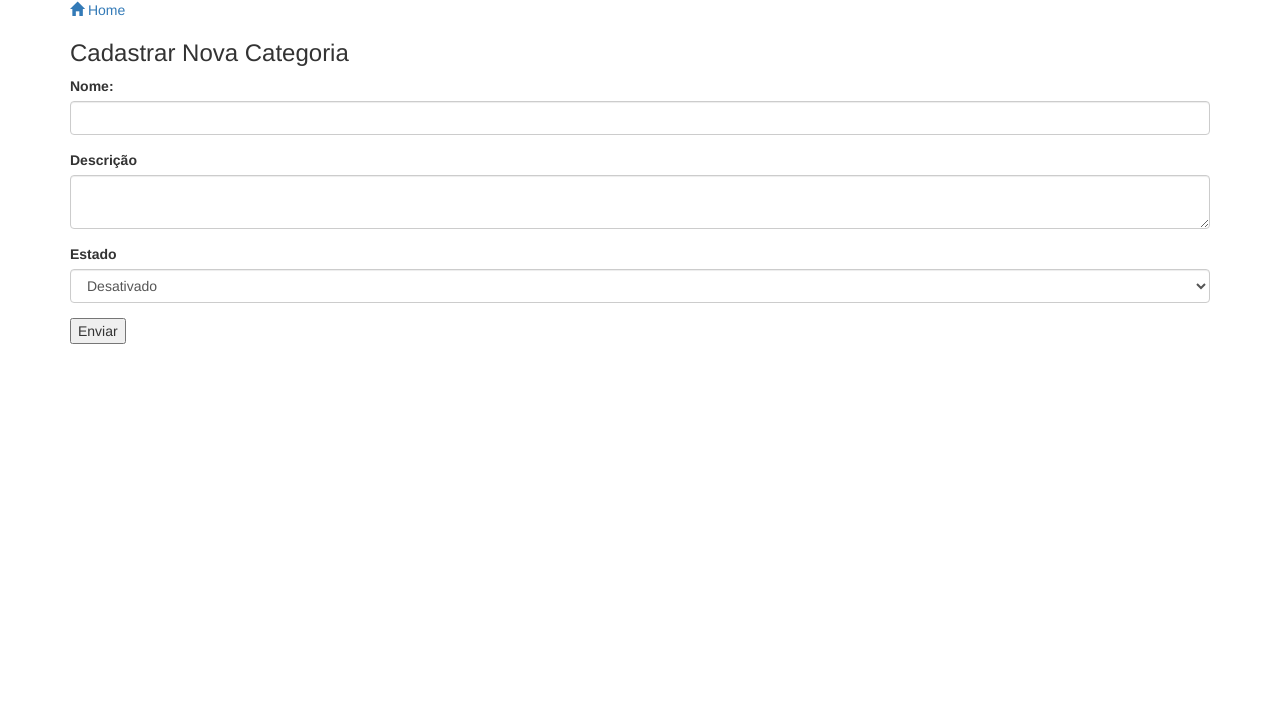
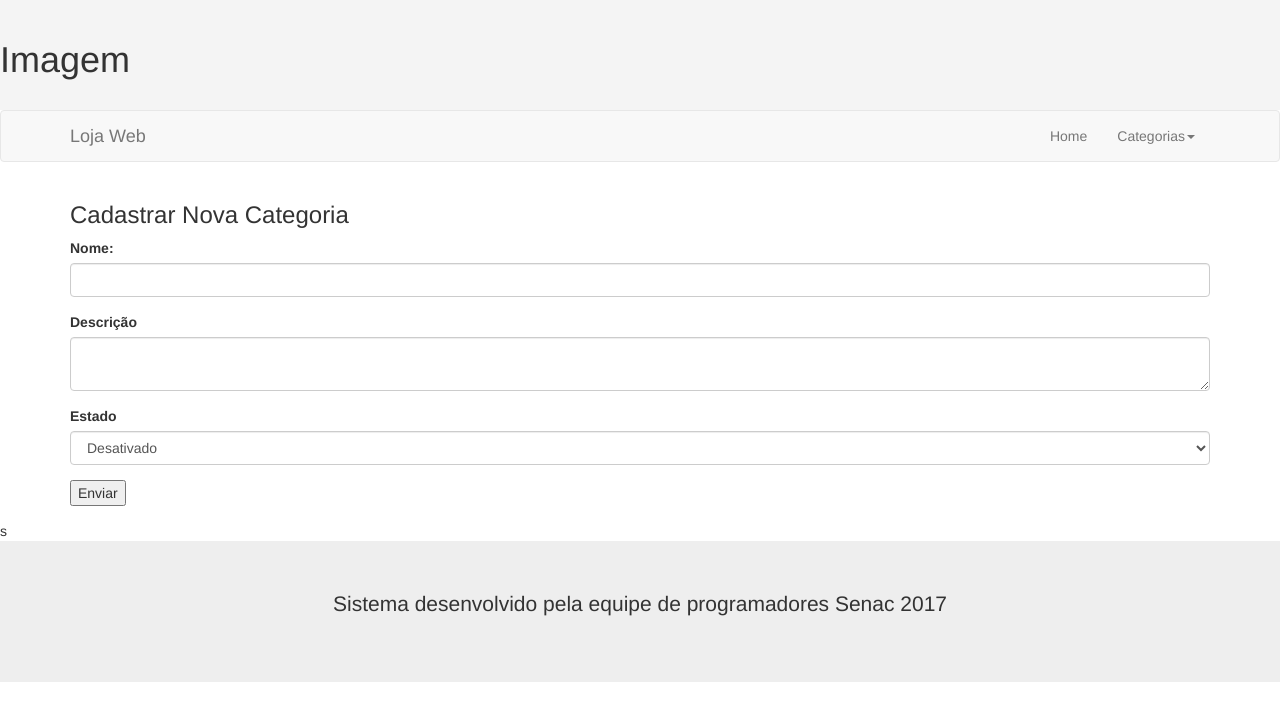
Before and after one commit to wanderluizz/projeto_final_senac, a PHP site: page /categorias/form-categoria.php in a window 1280 px wide. Shown: the top 721 px of the page. Run offline with PHP 8.4, Linux system fonts and the light colour scheme.

Commit message:
organizando as pastas do projeto

```diff
--- a/categorias/alterar-categoria.php
+++ b/categorias/alterar-categoria.php
@@ -1,6 +1,6 @@
 <?php
 
-require_once 'conexao.php';
+require_once '../conexao/conexao.php';
 
 $id = $_POST['id'];
 $nome = $_POST['nome'];
--- a/categorias/create-categoria.php
+++ b/categorias/create-categoria.php
@@ -1,5 +1,5 @@
 <?php
-require_once 'conexao.php';
+require_once '../conexao/conexao.php';
 
 if (isset($_POST['enviar'])) {
   $nome = $_POST['nome'];
--- a/categorias/editar-categoria.php
+++ b/categorias/editar-categoria.php
@@ -1,6 +1,5 @@
 <?php
-require_once 'conexao.php';
-
+require_once '../conexao/conexao.php';
 $id = $_GET['id'];
 $sql = "SELECT * FROM categorias WHERE id = {$id}";
 
--- a/categorias/excluir-categoria.php
+++ b/categorias/excluir-categoria.php
@@ -1,5 +1,5 @@
 <?php
-require_once 'conexao.php';
+require_once '../conexao/conexao.php';
 $id = $_GET['id'];
 $sql = "DELETE FROM categorias WHERE id = $id";
 $resultado = mysqli_query($conexao, $sql);
--- a/categorias/form-categoria.php
+++ b/categorias/form-categoria.php
@@ -1,16 +1,6 @@
-<!DOCTYPE html>
-<html>
-<head>
-  <meta charset="utf-8">
-  <title>Cadastrar Nova Categoria</title>
-  <link rel="stylesheet" href="https://maxcdn.bootstrapcdn.com/bootstrap/3.3.7/css/bootstrap.min.css" integrity="sha384-BVYiiSIFeK1dGmJRAkycuHAHRg32OmUcww7on3RYdg4Va+PmSTsz/K68vbdEjh4u" crossorigin="anonymous">
-</head>
-<body>
+<?php require_once '../includes/header-pages.php'; ?>
+<?php require_once '../includes/menu.php'; ?>
 <div class="container">
-    <a href="index.php">
-      <span class="glyphicon glyphicon-home" aria-hidden="true"></span>
-      Home
-    </a>
   <h3>Cadastrar Nova Categoria</h3>
   <form action="create-categoria.php" method="post">
     <div class="form-group">
@@ -32,6 +22,7 @@
       <input type="submit" name="enviar" value="Enviar">
     </div>
   </form>
+</div>s
 </div>
-</body>
-</html>
+
+<?php require_once '../includes/footer.php'; ?>
--- a/categorias/listar-categorias.php
+++ b/categorias/listar-categorias.php
@@ -1,5 +1,5 @@
 <?php
-	require_once 'conexao.php';
+	require_once '../conexao/conexao.php';
 	//busca linhas da tabela tipos
 	$sql = "SELECT * FROM categorias ORDER BY nome";
 	$resultado = mysqli_query($conexao, $sql);
--- /dev/null
+++ b/includes/footer.php
@@ -0,0 +1,10 @@
+<footer class="jumbotron text-center">
+  <p>Sistema desenvolvido pela equipe de programadores Senac 2017</p>
+</footer>
+<!-- jQuery (necessary for Bootstrap's JavaScript plugins) -->
+ <script src="https://ajax.googleapis.com/ajax/libs/jquery/1.12.4/jquery.min.js"></script>
+ <!-- Latest compiled and minified JavaScript -->
+ <script src="https://maxcdn.bootstrapcdn.com/bootstrap/3.3.7/js/bootstrap.min.js"
+ integrity="sha384-Tc5IQib027qvyjSMfHjOMaLkfuWVxZxUPnCJA7l2mCWNIpG9mGCD8wGNIcPD7Txa" crossorigin="anonymous"></script>
+</body>
+</html>
--- /dev/null
+++ b/includes/header-pages.php
@@ -0,0 +1,15 @@
+<!DOCTYPE html>
+<html>
+<head>
+  <meta charset="utf-8">
+  <title>Loja Programador Web - Dashboard</title>
+  <link rel="stylesheet" href="https://maxcdn.bootstrapcdn.com/bootstrap/3.3.7/css/bootstrap.min.css"
+  integrity="sha384-BVYiiSIFeK1dGmJRAkycuHAHRg32OmUcww7on3RYdg4Va+PmSTsz/K68vbdEjh4u" crossorigin="anonymous">
+  <link rel="stylesheet" href="../recursos/css/loja.css">
+</head>
+<body>
+  <header class="container-fluid" id="todo-site">
+    <div class="row">
+      <h1>Imagem</h1>
+    </div>
+  </header>
--- /dev/null
+++ b/includes/menu.php
@@ -0,0 +1,31 @@
+<nav class="navbar navbar-default">
+  <div class="container">
+    <!-- Brand and toggle get grouped for better mobile display -->
+    <div class="navbar-header">
+      <button type="button" class="navbar-toggle collapsed" data-toggle="collapse" data-target="#bs-example-navbar-collapse-1" aria-expanded="false">
+        <span class="sr-only">Toggle navigation</span>
+        <span class="icon-bar"></span>
+        <span class="icon-bar"></span>
+        <span class="icon-bar"></span>
+      </button>
+      <a class="navbar-brand" href="index.php">Loja Web</a>
+    </div>
+
+    <!-- Collect the nav links, forms, and other content for toggling -->
+    <div class="collapse navbar-collapse" id="bs-example-navbar-collapse-1">
+
+      <ul class="nav navbar-nav navbar-right">
+        <li><a href="index.php">Home</a></li>
+        <li class="dropdown">
+          <a href="#" class="dropdown-toggle" data-toggle="dropdown" role="button" aria-haspopup="true"
+          aria-expanded="false">Categorias<span class="caret"></span></a>
+          <ul class="dropdown-menu">
+            <li><a href="categorias/form-categoria.php">Criar Categorias</a></li>
+            <li role="separator" class="divider"></li>
+            <li><a href="categorias/listar-categorias.php">Listar Categorias</a></li>
+          </ul>
+        </li>
+      </ul>
+    </div><!-- /.navbar-collapse -->
+  </div><!-- /.container-fluid -->
+</nav>
--- a/loja.css
+++ /dev/null
@@ -1,3 +0,0 @@
-.botao-new {
-	margin-bottom: 20px;
-}
--- /dev/null
+++ b/recursos/css/loja.css
@@ -0,0 +1,9 @@
+header {
+	background: #f4f4f4;
+	padding: 20px 0;
+}
+
+
+.botao-new {
+	margin-bottom: 20px;
+}
```
Also changed, not shown: includes/footer-pages.php (added, +10 -0 lines), includes/header.php (added, +15 -0 lines), index.php (+7 -15 lines), conexao/conexao.php (renamed from banco/conexao.php), imagens/Logo.png (deleted). Lines whose indentation alone changed are shown as unchanged.
